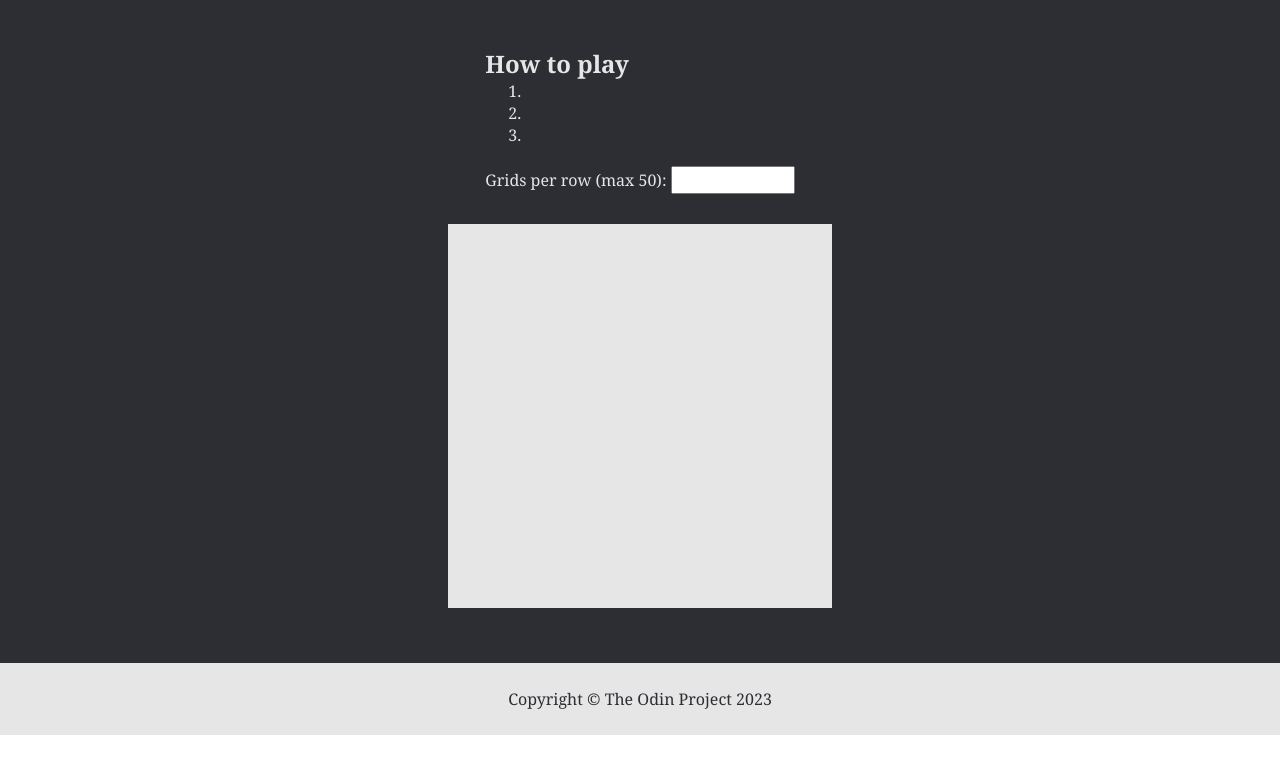
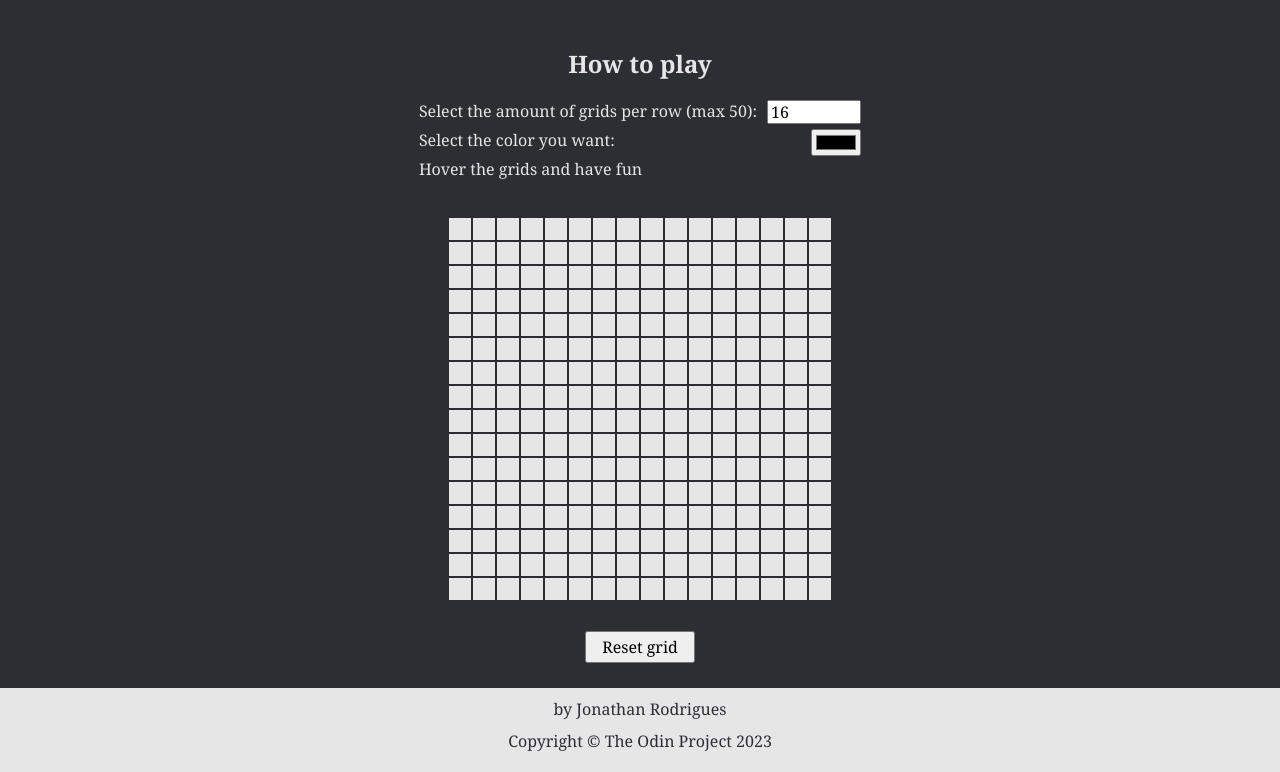
Before and after one commit to johnrds/etch-a-sketch, a plain HTML site: page index.html in a window 1280 px wide. Shown: the part 71-843 px from the top of the page. Before the commit the page ends 806 px from the top, so only its background shows below. Drawn offline with Linux system fonts and the light colour scheme.

Commit message:
Created colorpicker and change event

```diff
--- a/css/style.css
+++ b/css/style.css
@@ -1,4 +1,4 @@
-:root{
+:root {
     --clr-gray-100: hsl(231, 7%, 50%);
     --clr-gray-200: hsl(231, 7%, 19%);
 
@@ -10,7 +10,7 @@
 
 *,
 *::after,
-*::before{
+*::before {
     margin: 0;
     box-sizing: border-box;
 }
@@ -19,21 +19,21 @@ html:focus-within {
     scroll-behavior: smooth;
 }
 
-a{
+a {
     text-decoration: none;
     color: var(--clr-white-100);
 }
 
-a:hover{
+a:hover {
     color: var(--clr-white-200);
 }
 
 footer,
-footer a{
+footer a {
     color: var(--clr-gray-200);
 }
 
-footer a:hover{
+footer a:hover {
     color: var(--clr-gray-100);
 }
 
@@ -51,24 +51,24 @@ select {
 }
 
 html,
-body{
+body {
     width: 100%;
     min-height: 100vh;
     color: var(--clr-white-100);
 }
 
-body{
+body {
     font-family: var(--ff);
     display: flex;
     flex-direction: column;
 }
 
-body>*{
+body>* {
     width: 100%;
     padding: 25px;
 }
 
-header{
+header {
     background-color: var(--clr-gray-200);
     color: var(--clr-white-100);
     display: flex;
@@ -81,7 +81,7 @@ header ul li {
     padding-left: 10px;
 }
 
-main{
+main {
     flex: 1;
     display: flex;
     flex-direction: column;
@@ -89,11 +89,12 @@ main{
     background-color: var(--clr-gray-200);
 }
 
-.label{
-    margin-top: 20px;
+.instructions h2 {
+    text-align: center;
+    margin-bottom: 20px;
 }
 
-.gridPanel{
+.gridPanel {
     margin: 30px 0px;
     background-color: var(--clr-white-100);
     width: 30vw;
@@ -101,22 +102,39 @@ main{
     display: grid;
 }
 
-@media (max-width:800px){
-    .gridPanel{
+ol {
+    padding: 0;
+}
+
+ol>li {
+    display: flex;
+    gap: 10px;
+    justify-content: space-between;
+    margin-bottom: 5px;
+    height: 1.5em;
+}
+
+@media (max-width:800px) {
+    .gridPanel {
         width: 70vw;
         height: 70vw;
     }
 }
 
-.gridPanel > *{
+.gridPanel>* {
     border: 1px solid var(--clr-gray-200);
 }
 
-.gridPanel > .hover{
-    background-color: orange;
+button {
+    padding: 3px 15px;
 }
 
-footer{
+footer {
     background-color: var(--clr-white-100);
     text-align: center;
+    padding: 10px 0px;
 }
+
+footer p {
+    margin-bottom: 10px;
+}
--- a/index.html
+++ b/index.html
@@ -28,20 +28,25 @@
         <div class="instructions">
             <h2>How to play</h2>
             <ol>
-                <li></li>
-                <li></li>
-                <li></li>
+                <li>
+                    <label for="grid">Select the amount of grids per row (max 50): </label>
+                    <input type="text" id="grid" name="grid" required minlength="1" maxlength="3" size="4" value="16">
+                </li>
+                <li><label for="color">Select the color you want:</label>
+                    <input type="color" id="color" name="color">
+                </li>
+                <li>Hover the grids and have fun</li>
             </ol>
-            <div class="label">
-                <label for="grid">Grids per row (max 50):</label>
-                <input type="text" id="grid" name="grid" required minlength="1" maxlength="3" size="7">
-            </div>
+
         </div>
         <div class="gridPanel"></div>
+        <button class="resetBtn">Reset grid</button>
     </main>
 
     <footer>
-        Copyright © <a href="https://www.theodinproject.com/about"> The Odin Project</a> 2023
+        <p>by <a href="https://github.com/johnrds">Jonathan Rodrigues</a></p>
+        <p>Copyright © <a href="https://www.theodinproject.com/about"> The Odin Project</a> 2023
+        <p>
     </footer>
 </body>
 <script type="text/javascript" src="./js/script.js"></script>
--- a/js/script.js
+++ b/js/script.js
@@ -1,7 +1,5 @@
 const gridPanel = document.querySelector('.gridPanel');
-
 function createGrid(n) {
-
     const prevGrids = document.querySelectorAll('.grid');
     prevGrids.forEach(grid => { grid.remove() });
 
@@ -9,7 +7,7 @@ function createGrid(n) {
         let grid = document.createElement('div');
         grid.classList = `grid ${i + 1}`;
         grid.addEventListener('mouseover', () => {
-            grid.classList.add('hover');
+            grid.style.backgroundColor = currentClr;
         });
         gridPanel.appendChild(grid);
     };
@@ -26,5 +24,17 @@ gridLabel.addEventListener('keypress', (e) => {
         || gridLabel.value > 50) return;
 
     createGrid(gridLabel.value);
-    gridLabel.value = "";
 });
+
+const resetBtn = document.querySelector('.resetBtn');
+resetBtn.addEventListener('click', () => {
+    createGrid(Math.sqrt(gridPanel.lastChild.classList[1]));
+});
+
+let currentClr = '#000000'
+const colorPicker = document.querySelector('#color');
+colorPicker.addEventListener('change', (e) => {
+    currentClr = e.target.value;
+});
+
+createGrid(16);
```
